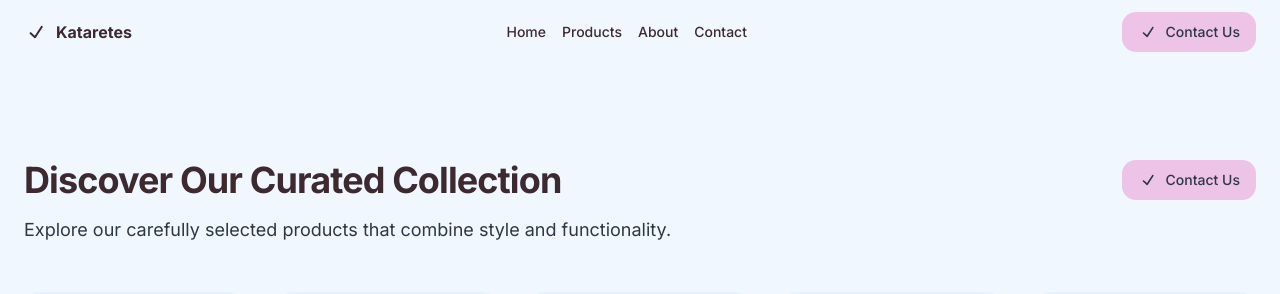
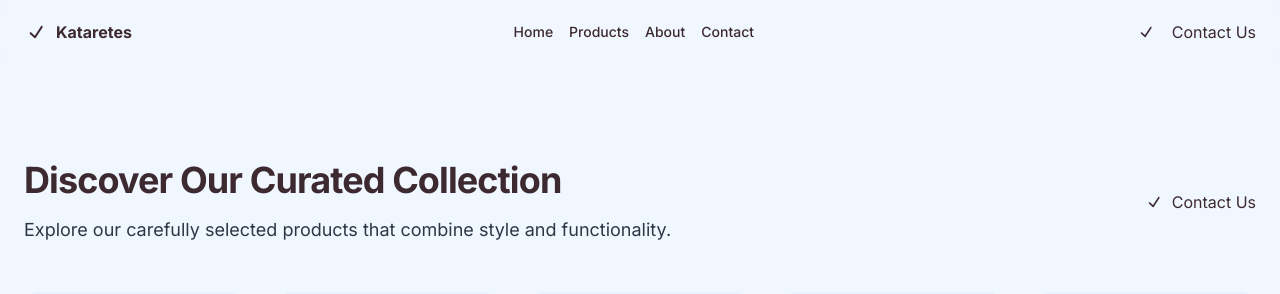
Before and after one commit to ZaidNc/Kataretes, a Next.js app: page / in a window 1280 px wide. Shown: the top 294 px of the page. Built offline with nearby package versions, Linux system fonts and the light colour scheme.

Commit message:
Update page.tsx

```diff
--- a/src/app/page.tsx
+++ b/src/app/page.tsx
@@ -1,5 +1,4 @@
 import * as React from "react";
-import { Button } from "@/app/components/ui/button";
 import { CheckIcon } from "@radix-ui/react-icons";
 
 export default function Page() {
@@ -17,16 +16,15 @@ export default function Page() {
             <a className="text-sm font-medium hover:underline">About</a>
             <a className="text-sm font-medium hover:underline">Contact</a>
           </nav>
-          <Button
-            as="a"
+          <a
             href="https://wa.me/123456789"
             target="_blank"
             rel="noopener noreferrer"
-            className="hidden md:inline-flex"
+            className="hidden md:inline-flex items-center gap-2"
           >
             <CheckIcon className="h-5 w-5 mr-2" />
             Contact Us
-          </Button>
+          </a>
         </div>
       </header>
       <main>
@@ -43,8 +41,7 @@ export default function Page() {
                 </p>
               </div>
               <div className="col-span-2 md:col-span-2 flex justify-end">
-                <Button
-                  as="a"
+                <a
                   href="https://wa.me/123456789"
                   target="_blank"
                   rel="noopener noreferrer"
@@ -52,7 +49,7 @@ export default function Page() {
                 >
                   <CheckIcon className="h-5 w-5" />
                   Contact Us
-                </Button>
+                </a>
               </div>
             </div>
             <div className="mt-12 grid grid-cols-2 gap-6 md:grid-cols-5 md:gap-8">
```
